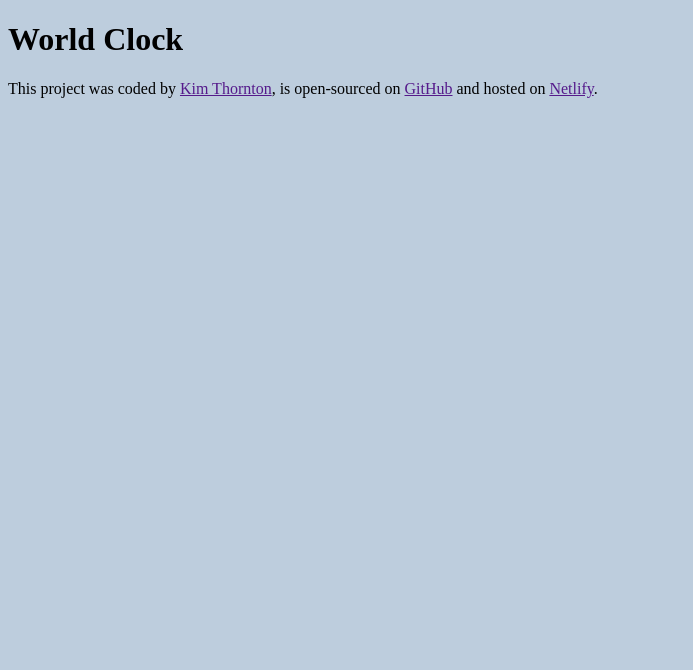
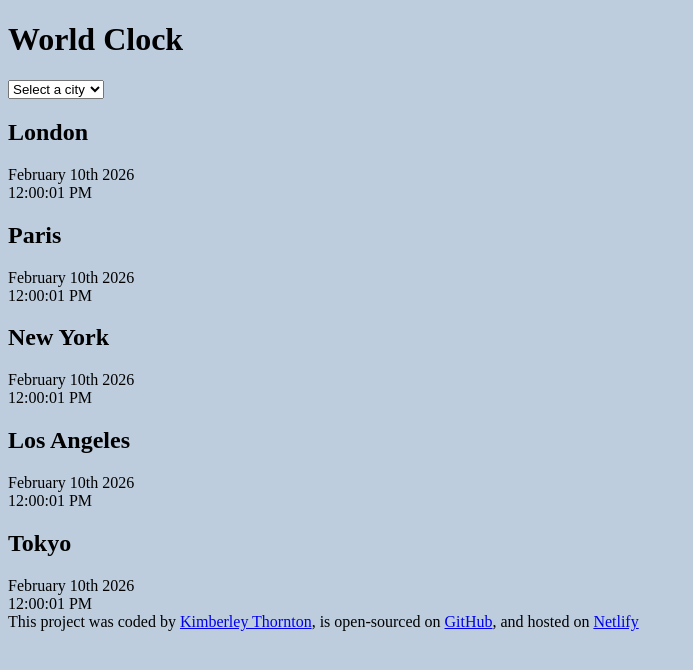
Before and after one commit to kimberleyjthornton-debug/World-Clock, a plain HTML site: page index.html in a window 1280 px wide. Shown: the whole page, without its empty margins (0-693 px from the left). Drawn offline with Linux system fonts and the light colour scheme.

Commit message:
Basic HTML framework created

```diff
--- a/index.html
+++ b/index.html
@@ -7,38 +7,50 @@
     <title>World Clock</title>
   </head>
   <body>
+    <div class="container">
     <header>
         <h1>World Clock</h1>
     </header>
     <main>
-
+    <div>
+        <select>
+            <option value="">Select a city</option>
+            <option value="">London</option>
+            <option value="">Paris</option>
+            <option value="">New York</option>
+            <option value="">Los Angeles</option>
+            <option value="">Tokyo</option>
+        </select>
+    </div>
+    <div class="city">
+        <h2>London</h2>
+        <div class="date">February 10th 2026</div>
+        <div class="time">12:00:01 PM</div>
+    </div>
+    <div class="city">
+        <h2>Paris</h2>
+        <div class="date">February 10th 2026</div>
+        <div class="time">12:00:01 PM</div>
+    </div>
+    <div class="city">
+        <h2>New York</h2>
+        <div class="date">February 10th 2026</div>
+        <div class="time">12:00:01 PM</div>
+    </div>
+    <div class="city">
+        <h2>Los Angeles</h2>
+        <div class="date">February 10th 2026</div>
+        <div class="time">12:00:01 PM</div>
+    </div>
+    <div class="city">
+        <h2>Tokyo</h2>
+        <div class="date">February 10th 2026</div>
+        <div class="time">12:00:01 PM</div>
+    </div>
     </main>
-
-    </main>
-     <footer>
-      This project was coded by
-      <a
-        href
-        class="link"
-        ="https://www.instagram.com/kimberleythornton_/_"
-        target="_blank"
-        >Kim Thornton</a
-      >, is open-sourced on
-      <a
-        href
-        class="link"
-        =""
-        target="_blank"
-        >GitHub</a
-      >
-      and hosted on
-      <a
-        href
-        class="link"
-        =""
-        target="_blank"
-        >Netlify</a
-      >.
+    <footer>
+        This project was coded by <a href="https://www.instagram.com/kimberleythornton_/" target="_blank">Kimberley Thornton</a>, is open-sourced on
+      <a href="https://github.com/kimberleyjthornton-debug/World-Clock" target="_blank">GitHub</a>, and hosted on <a href="https://world-clock-by-kjt.netlify.app/" target="_blank">Netlify</a>
     </footer>
     <script src="src/javascript.js"></script>
   </body>
```
